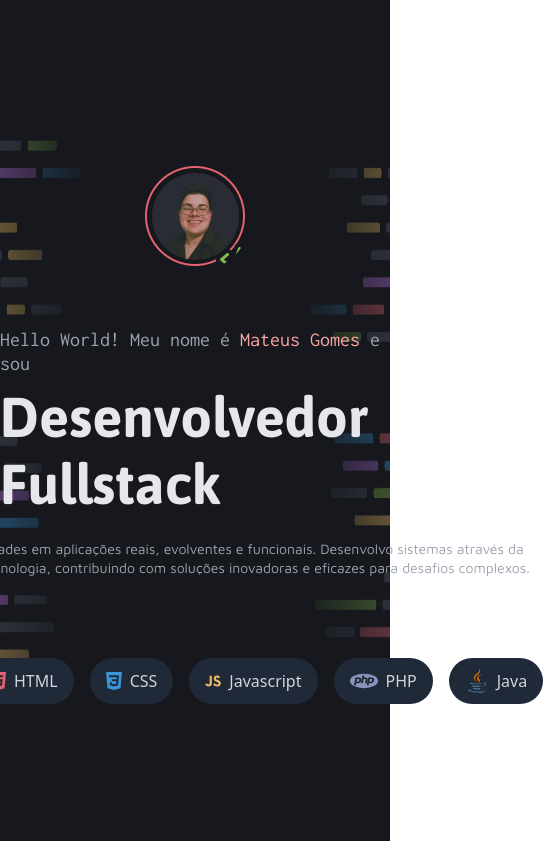
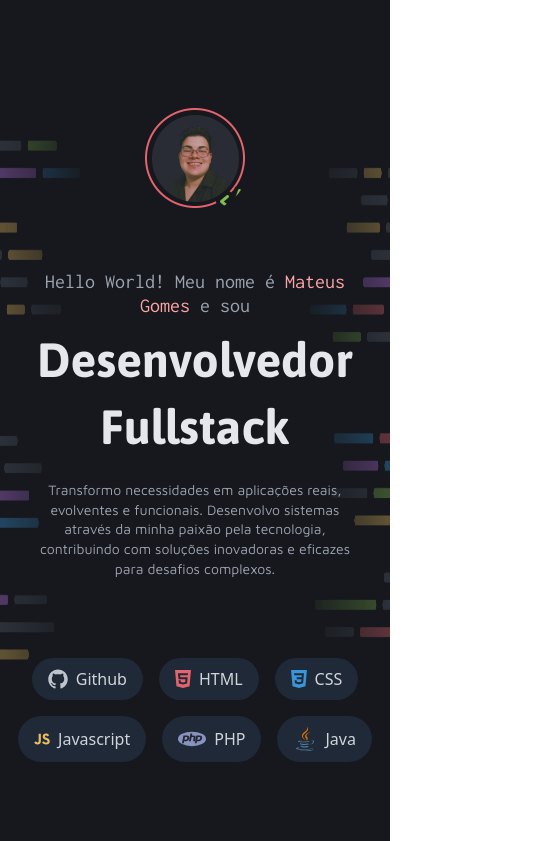
Before and after one commit to omattaeus/portifolio, a website: page index.html in a window 390 px wide. Shown: the top 841 px of the page, 543 px wide, since content can reach past the window. Drawn offline with nearby package versions, Linux system fonts and the light colour scheme.

Commit message:
fix: corrigindo responsividade

```diff
--- a/index.html
+++ b/index.html
@@ -19,17 +19,17 @@
                 <div class="flex justify-center">
                     <img src="img/avatar.png" alt="" class="w-full h-[112px] rounded-full">
                 </div>
-                <div class="pt-[56px] pb-2">
-                    <p class="text-[20px] font-inconsolata font-normal leading-tight-24 text-gray-400">Hello World! Meu nome é <span class="text-red-300">Mateus Gomes</span> e sou</p>
+                <div class="pt-[56px] pb-2 w-[300px] md:w-fit">
+                    <p class="text-[20px] font-inconsolata font-normal leading-tight-24 text-gray-400 text-center">Hello World! Meu nome é <span class="text-red-300">Mateus Gomes</span> e sou</p>
                 </div>
                 <div class="pb-5">
-                    <h1 class="text-[56px] font-asap font-bold leading-tight-67 text-gray-200">Desenvolvedor Fullstack</h1>
+                    <h1 class="text-[48px] md:text-[56px] font-asap font-bold leading-tight-67 text-gray-200 text-center">Desenvolvedor Fullstack</h1>
                 </div>
-                <div class="w-[680px]">
+                <div class="w-[330px] md:w-[680px]">
                     <p class="text-sm font-maven font-normal leading-tight-19 text-center text-gray-400">Transformo necessidades em aplicações reais, evolventes e funcionais. Desenvolvo sistemas através da minha paixão pela tecnologia, contribuindo com soluções inovadoras e eficazes para desafios complexos.</p>
                 </div>
-                <div class="mt-20 inline-flex gap-x-4">
-                    <div class="py-[9px] px-4 inline-flex w-fit items-center bg-gray-800 rounded-full">
+                <div class="mt-20 flex flex-wrap justify-center gap-x-4 gap-y-4">
+                    <div class="py-[9px] px-4 flex md:inline-flex w-fit items-center bg-gray-800 rounded-full">
                         <div class="pr-2">
                             <svg width="20" height="20" viewBox="0 0 20 20" fill="none" xmlns="http://www.w3.org/2000/svg">
                                 <path fill-rule="evenodd" clip-rule="evenodd" d="M9.99992 0.490845C4.61589 0.490845 0.25 4.85577 0.25 10.2408C0.25 14.5487 3.04365 18.2032 6.91759 19.4926C7.4047 19.583 7.58359 19.2811 7.58359 19.0236C7.58359 18.7911 7.57455 18.023 7.57035 17.2083C4.85791 17.7981 4.28556 16.058 4.28556 16.058C3.84204 14.931 3.203 14.6314 3.203 14.6314C2.31823 14.0262 3.26969 14.0388 3.26969 14.0388C4.24858 14.1074 4.76427 15.0436 4.76427 15.0436C5.63387 16.5338 7.04514 16.103 7.60151 15.8541C7.68902 15.2239 7.9417 14.7936 8.22053 14.5501C6.05494 14.3039 3.77827 13.4678 3.77827 9.73186C3.77827 8.66739 4.1593 7.79763 4.783 7.11468C4.68161 6.86927 4.34788 5.87762 4.87729 4.53464C4.87729 4.53464 5.69586 4.2726 7.55905 5.53404C8.33694 5.31785 9.17117 5.20919 9.99992 5.20548C10.8282 5.20919 11.6629 5.31753 12.4422 5.53372C14.3032 4.27227 15.1208 4.53431 15.1208 4.53431C15.6515 5.87713 15.3177 6.86895 15.2165 7.11436C15.8417 7.79731 16.22 8.66707 16.22 9.73154C16.22 13.4763 13.9391 14.3007 11.768 14.5422C12.1179 14.8448 12.4295 15.4383 12.4295 16.3478C12.4295 17.6523 12.4182 18.7023 12.4182 19.0234C12.4182 19.2829 12.5938 19.5869 13.0879 19.4911C16.9596 18.2005 19.75 14.5471 19.75 10.2408C19.7498 4.85609 15.3844 0.490845 9.99992 0.490845Z" fill="#C0C4CE"/>
@@ -38,7 +38,7 @@
                         </div>
                         <span class="text-gray-300">Github</span>
                     </div>
-                    <div class="py-[9px] px-4 inline-flex w-fit items-center bg-gray-800 rounded-full">
+                    <div class="py-[9px] px-4 flex md:inline-flex w-fit items-center bg-gray-800 rounded-full">
                         <div class="pr-2">
                             <svg width="16" height="18" viewBox="0 0 16 18" fill="none" xmlns="http://www.w3.org/2000/svg">
                                 <path d="M8.00005 14.56L12.0996 13.43L12.6536 7.33H5.36102L5.17971 5.3H12.8349L13.0364 3.31H2.96372L3.52779 9.32H10.4679L10.2362 11.9L8.00005 12.5L5.76392 11.9L5.62291 10.24H3.60837L3.90048 13.43L8.00005 14.56ZM0.0124359 0H15.9877L14.5473 16.2L8.00005 18L1.45283 16.2L0.0124359 0Z" fill="#E3646E"/>
@@ -46,7 +46,7 @@
                         </div>
                         <span class="text-gray-300">HTML</span>
                     </div>
-                    <div class="py-[9px] px-4  inline-flex w-fit items-center bg-gray-800 rounded-full">
+                    <div class="py-[9px] px-4 flex md:inline-flex w-fit items-center bg-gray-800 rounded-full">
                         <div class="pr-2">
                             <svg width="16" height="18" viewBox="0 0 16 18" fill="none" xmlns="http://www.w3.org/2000/svg">
                                 <path d="M0.074852 0L1.51743 16.1952L7.99044 18L14.4815 16.1886L15.9253 0H0.074852ZM12.9283 3.71038L12.4482 9.10552L12.4496 9.13464L12.4476 9.20165V9.20107L12.1064 12.9734L12.0688 13.3086L8.00006 14.4339L7.9969 14.4368L3.93516 13.3051L3.66013 10.1863H5.65191L5.79322 11.7722L8.00063 12.3704L8.00006 12.3716V12.3713L10.2156 11.7646L10.4498 9.18199H5.81819L5.77845 8.74541L5.68792 7.72263L5.64043 7.17343H10.6258L10.8072 5.16487H3.21394L3.1742 4.72858L3.08382 3.70551L3.03619 3.15631H12.9758L12.9283 3.71038Z" fill="#3996DB"/>
@@ -54,7 +54,7 @@
                         </div>
                         <span class="text-gray-300">CSS</span>
                     </div>
-                    <div class="py-[9px] px-4 inline-flex w-fit items-center bg-gray-800 rounded-full">
+                    <div class="py-[9px] px-4 flex md:inline-flex w-fit items-center bg-gray-800 rounded-full">
                         <div class="pr-2">
                             <svg width="16" height="18" viewBox="0 0 20 14" fill="none" xmlns="http://www.w3.org/2000/svg">
                                 <path d="M0.250229 11.31L2.51385 9.96246C2.95051 10.7244 3.34804 11.3688 4.301 11.3688C5.21413 11.3688 5.79016 11.019 5.79016 9.64971V0.351133H8.57009V9.68819C8.57009 12.5204 6.88251 13.8099 4.42047 13.8099C3.55008 13.8563 2.68582 13.6422 1.94154 13.1958C1.19725 12.7494 0.607134 12.0924 0.250229 11.31ZM10.0806 11.0162L12.3442 9.72667C12.5959 10.229 12.9865 10.6513 13.4713 10.945C13.956 11.2387 14.5151 11.3919 15.0843 11.387C16.2364 11.387 16.9703 10.8203 16.9703 10.0387C16.9703 9.10117 16.2158 8.76883 14.9449 8.21959L14.2523 7.92993C12.2468 7.09033 10.9162 6.03523 10.9162 3.80819C10.9162 1.75677 12.5049 0.194408 14.9869 0.194408C15.7911 0.137062 16.5946 0.313963 17.2973 0.703043C18 1.09212 18.5706 1.67615 18.9381 2.38227L16.7733 3.75012C16.6312 3.3996 16.3843 3.09983 16.0651 2.89054C15.7459 2.68125 15.3697 2.57232 14.9862 2.57817C14.819 2.56153 14.6501 2.57937 14.4903 2.63054C14.3305 2.68172 14.1833 2.7651 14.0581 2.87538C13.9329 2.98565 13.8325 3.12039 13.7631 3.27101C13.6938 3.42162 13.6572 3.5848 13.6556 3.75012C13.6556 4.57083 14.1719 4.90247 15.3624 5.41043L16.0572 5.70359C18.4204 6.69991 19.7502 7.71583 19.7502 10.0009C19.7502 12.4624 17.7846 13.8106 15.144 13.8106C12.5625 13.8106 10.8949 12.5988 10.0806 11.0162Z" fill="#EABD5F"/>
@@ -62,7 +62,7 @@
                         </div>
                         <span class="text-gray-300">Javascript</span>
                     </div>
-                    <div class="py-[9px] px-4 inline-flex w-fit items-center bg-gray-800 rounded-full">
+                    <div class="py-[9px] px-4 flex md:inline-flex w-fit items-center bg-gray-800 rounded-full">
                         <div class="pr-2">
                             <svg width="28" height="28" viewBox="0 -61 256 256" xmlns="http://www.w3.org/2000/svg" preserveAspectRatio="xMinYMin meet">
                                 <g fill-rule="evenodd">
@@ -73,7 +73,7 @@
                         </div>
                         <span class="text-gray-300">PHP</span>
                     </div>
-                    <div class="py-[9px] px-4  inline-flex w-fit items-center bg-gray-800 rounded-full">
+                    <div class="py-[9px] px-4 flex md:inline-flex w-fit items-center bg-gray-800 rounded-full">
                         <div class="pr-2">
                             <svg width="24" height="24" viewBox="0 0 32 32" fill="none" xmlns="http://www.w3.org/2000/svg">
                                 <path d="M16.0497 8.44062C22.6378 3.32607 19.2566 0 19.2566 0C19.7598 5.28738 13.813 6.53583 12.2189 10.1692C11.1312 12.6485 12.9638 14.8193 16.0475 17.5554C15.7749 16.9494 15.3544 16.3606 14.9288 15.7645C13.4769 13.7313 11.9645 11.6132 16.0497 8.44062Z" fill="#E76F00"/>
@@ -152,7 +152,7 @@
                             </div>
                         </div>
                     </div>
-                    <div class="w-fit px-3 py-3 rounded-xl bg-tech border border-transparent transition-all duration-300 ease-in-out hover:border-[#878EA1] hover:shadow-lg cursor-pointer">
+                    <div class="hidden md:block w-fit px-3 py-3 rounded-xl bg-tech border border-transparent transition-all duration-300 ease-in-out hover:border-[#878EA1] hover:shadow-lg cursor-pointer">
                         <div>
                             <img src="img/img-teste.png" alt="" class="w-[306px] h-[106px]">
                         </div>
@@ -165,7 +165,7 @@
                             </div>
                         </div>
                     </div>
-                    <div class="w-fit px-3 py-3 rounded-xl bg-tech border border-transparent transition-all duration-300 ease-in-out hover:border-[#878EA1] hover:shadow-lg cursor-pointer">
+                    <div class="hidden md:block w-fit px-3 py-3 rounded-xl bg-tech border border-transparent transition-all duration-300 ease-in-out hover:border-[#878EA1] hover:shadow-lg cursor-pointer">
                         <div>
                             <img src="img/img-teste.png" alt="" class="w-[306px] h-[106px]">
                         </div>
@@ -178,7 +178,7 @@
                             </div>
                         </div>
                     </div>
-                    <div class="w-fit px-3 py-3 rounded-xl bg-tech border border-transparent transition-all duration-300 ease-in-out hover:border-[#878EA1] hover:shadow-lg cursor-pointer">
+                    <div class="hidden md:block w-fit px-3 py-3 rounded-xl bg-tech border border-transparent transition-all duration-300 ease-in-out hover:border-[#878EA1] hover:shadow-lg cursor-pointer">
                         <div>
                             <img src="img/img-teste.png" alt="" class="w-[306px] h-[106px]">
                         </div>
@@ -201,7 +201,7 @@
                     <p class="text-[20px] font-inconsolata font-normal leading-tight-24 text-custom-red">Meus serviços</p>
                 </div>
                 <div class="pt-2 pb-[56px]">
-                    <h3 class="text-[24px] font-asap font-bold leading-tight-28 text-custom-gray-4">Como posso ajudar o seu negócio</h3>
+                    <h3 class="text-[22px] md:text-[24px] font-asap font-bold leading-tight-28 text-custom-gray-4">Como posso ajudar o seu negócio</h3>
                 </div>
             </div>
             <div class="grid grid-cols-1 sm:grid-cols-2 md:grid-cols-3 gap-6 mx-auto">
@@ -258,15 +258,15 @@
                 <img src="img/img-background-main.png" alt="" class="w-full h-full">
             </div>
             <div class="absolute inset-0 top-[10%] flex flex-col items-center justify-center">
-                <div class="flex flex-col justify-center items-center w-[420px]">
+                <div class="flex flex-col justify-center items-center w-[320px] md:w-[420px]">
                     <div>
                         <p class="text-[20px] font-inconsolata font-normal leading-tight-24 text-custom-purple">Contato</p>
                     </div>
                     <div class="pt-2">
                         <p class="text-[24px] font-asap font-bold leading-tight-28 text-custom-gray-4">Gostou do meu trabalho? </p>
                     </div>
-                    <div class="pt-2">
-                        <p class="text-base font-maven font-normal text-custom-gray-2 text-custom-gray-2">Entre em contato ou acompanhe as minhas redes sociais!</p>
+                    <div class="pt-2 w-[320px] md:w-fit">
+                        <p class="text-base font-maven font-normal text-custom-gray-2 text-custom-gray-2 text-center">Entre em contato ou acompanhe as minhas redes sociais!</p>
                     </div>
                     <div class="pt-[48px] flex flex-col w-full gap-y-4">
                         <a href="https://www.linkedin.com/in/mateusgd/" target="_blank" class="px-5 py-5 w-full inline-flex w-full items-center rounded-lg bg-tech border border-transparent transition-all duration-300 ease-in-out hover:border-[#878EA1] hover:shadow-lg cursor-pointer">
```
